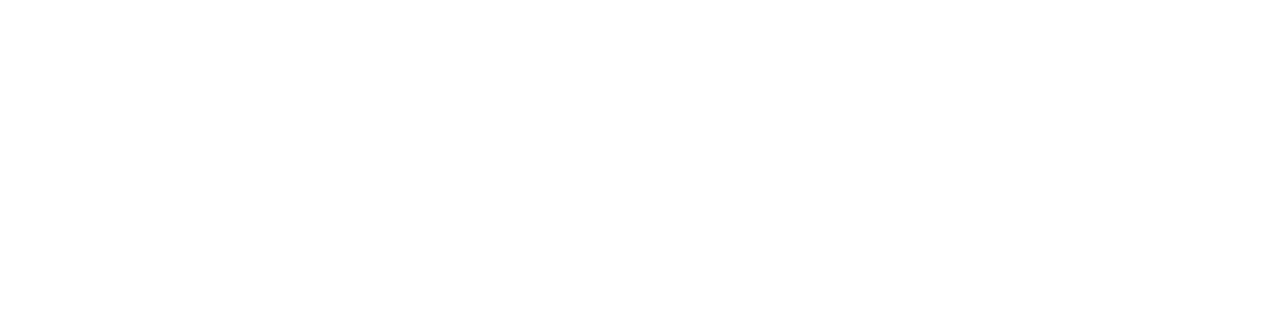
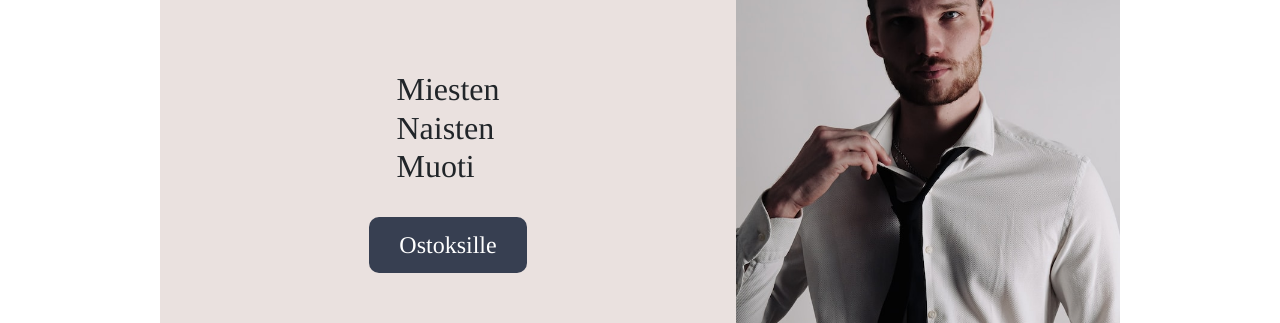
Before and after one commit to Verkkokauppa-SG7/verkkokauppa, a React (Create React App) app: page /tuotteet/1 in a window 1280 px wide. Shown: the part 346-669 px from the top of the page. Built offline with nearby package versions, Linux system fonts and the light colour scheme; no server answers.

Commit message:
frontpage welcome image

```diff
--- a/src/App.css
+++ b/src/App.css
@@ -3,12 +3,14 @@
 
   main {
     max-width: 960px;
+    min-height: 100%;
     margin: 0 auto;
     padding: 20px;
   }
 
   /* Alatunnisteen tyyli */
   footer {
+    background-color: #ffffff;
     text-align: center;
     padding: 10px 0;
     position: fixed;
--- a/src/App.js
+++ b/src/App.js
@@ -6,6 +6,7 @@
 import './App.css';
 import Categories from './components/Categories';
 import ProductList from './components/ProductList';
+import FrontPage from './components/FrontPage';
 
 function App() {
 
@@ -20,6 +21,7 @@
             <Route path="/tuotteet/:categoryName" element={<ProductList />} />
           </Routes>
       </div>
+      <FrontPage />
       <Footer />
       </>
   );
--- /dev/null
+++ b/src/components/FrontPage.css
@@ -0,0 +1,47 @@
+@import url('https://fonts.googleapis.com/css2?family=Tinos&display=swap');
+
+h2 {
+    font-family: Tinos;
+    display: inline-block;
+    text-align: left;
+}
+
+.content {
+    display: flex;
+    width: 100%;
+    height: 100%;
+    padding: 0;
+    background-color: #eae1df;
+}
+
+.frontText {
+    margin: auto;
+    width: 60%;
+    text-align: center;
+}
+
+button {
+    background-color: #373f51;
+    border: none;
+    color: #ffffff;
+    padding: 10px 30px;
+    text-align: center;
+    text-decoration: none;
+    display: inline-block;
+    font-size: 24px;
+    font-family: Tinos;
+    border-radius: 10px;
+}
+
+.frontImage {
+    width: 40%;
+    height: auto;
+}
+
+.img1 {
+    display: block;
+    margin-left: auto;
+    margin-right: auto;
+    width: 100%;
+    height: auto;
+}
--- /dev/null
+++ b/src/components/FrontPage.js
@@ -0,0 +1,19 @@
+import React from 'react';
+import './FrontPage.css';
+import image from '../images/etusivu-frontkuva.jpg';
+
+export default function FrontPage() {
+  return (
+    <main className="content">
+    <div className="frontText">
+        <h2>Miesten<br></br>Naisten<br></br>Muoti</h2>
+        <br></br>
+        <br></br>
+        <button type="button">Ostoksille</button>
+    </div>
+    <div className="frontImage">
+        <img src={image} className="img1" alt="Man with tie" />
+    </div>
+    </main>
+  )
+}
```
